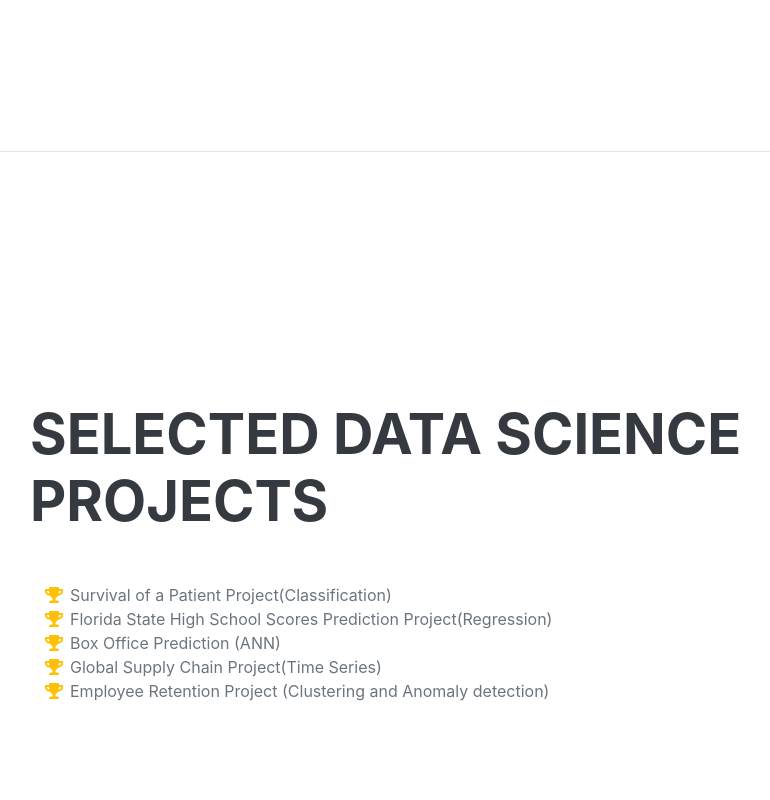
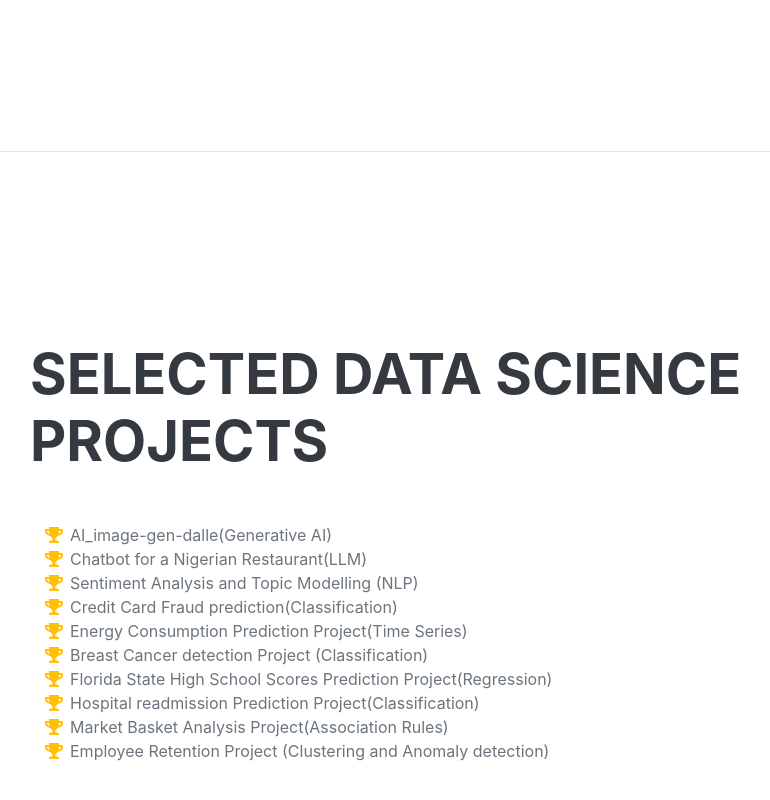
Before and after one commit to veronicaeyo/veronicaeyo.github.io, a plain HTML site: page index.html in a window 1280 px wide. Shown: the part 6691-7491 px from the top of the page, without its empty margins (290-1060 px from the left). Drawn offline with nearby package versions, Linux system fonts and the light colour scheme; a web font is replaced by a local one.

Commit message:
Update index.html

```diff
--- a/index.html
+++ b/index.html
@@ -241,7 +241,27 @@
                     <ul class="fa-ul mb-0">
                         <li>
                             <span class="fa-li"><i class="fas fa-trophy text-warning"></i></span>
-                            Survival of a Patient Project(Classification)
+                            AI_image-gen-dalle(Generative AI)
+                        </li>
+                          <li>
+                            <span class="fa-li"><i class="fas fa-trophy text-warning"></i></span>
+                            Chatbot for a Nigerian Restaurant(LLM)
+                        </li>
+                        <li>
+                            <span class="fa-li"><i class="fas fa-trophy text-warning"></i></span>
+                            Sentiment Analysis and Topic Modelling (NLP)
+                        </li>
+                        <li>
+                            <span class="fa-li"><i class="fas fa-trophy text-warning"></i></span>
+                            Credit Card Fraud prediction(Classification)
+                        </li>
+                        <li>
+                            <span class="fa-li"><i class="fas fa-trophy text-warning"></i></span>
+                            Energy Consumption Prediction Project(Time Series)
+                        </li>
+                        <li>
+                            <span class="fa-li"><i class="fas fa-trophy text-warning"></i></span>
+                            Breast Cancer detection Project (Classification)
                         </li>
                         <li>
                             <span class="fa-li"><i class="fas fa-trophy text-warning"></i></span>
@@ -249,11 +269,11 @@
                         </li>
                         <li>
                             <span class="fa-li"><i class="fas fa-trophy text-warning"></i></span>
-                            Box Office Prediction (ANN)
+                            Hospital readmission Prediction Project(Classification)
                         </li>
                         <li>
                             <span class="fa-li"><i class="fas fa-trophy text-warning"></i></span>
-                            Global Supply Chain Project(Time Series)
+                            Market Basket Analysis Project(Association Rules)
                         </li>
                         <li>
                             <span class="fa-li"><i class="fas fa-trophy text-warning"></i></span>
```
